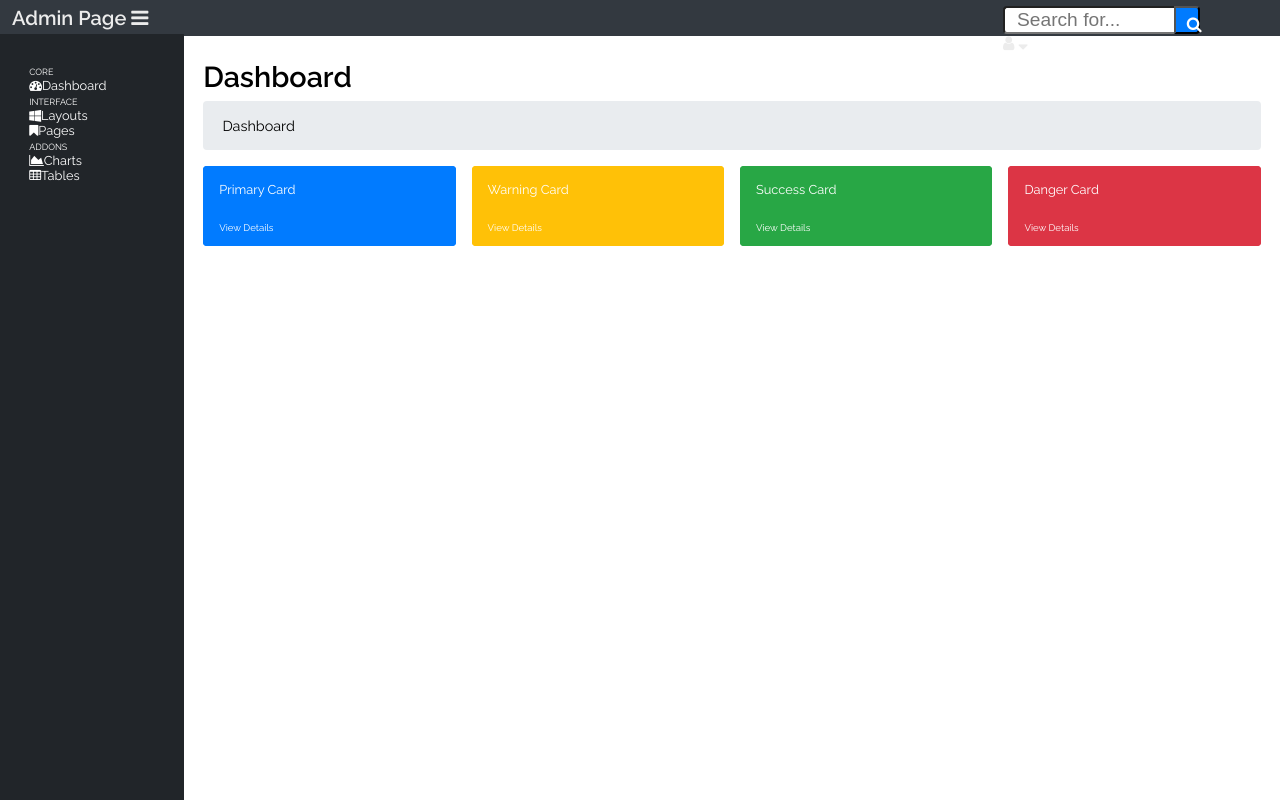
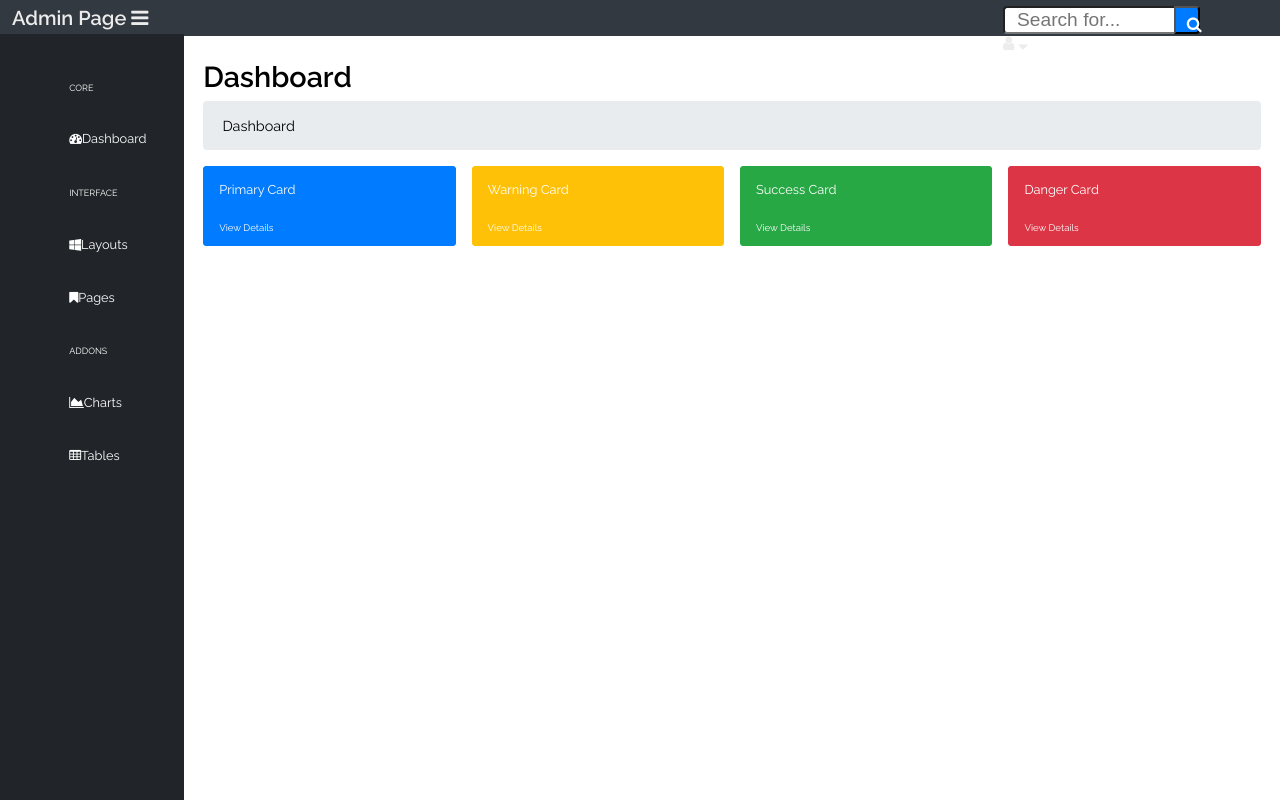
Before and after one commit to petern1953/project-css3-002-admin-template, a plain HTML site: page index.html in a window 1280 px wide. Drawn offline with Linux system fonts and the light colour scheme.

Commit message:
nav ul display flex height to400px széthúzva sorok

```diff
--- a/css/style.css
+++ b/css/style.css
@@ -128,9 +128,18 @@ body {
 
 .nav__ul {
     /* ---> */
+            display: flex;
+            flex-direction: column;
+            flex-wrap: wrap;
+            position: relative;
+            height: 400px;
+            justify-content: space-between;
+            align-content: space-between;
+            padding-top: 1rem;
+
     list-style-type:none;
     margin: 0;
-    padding: 0;
+    /* padding: 0; */
     color: rgb(255,255,255);
     /* <--- */
 }
```
